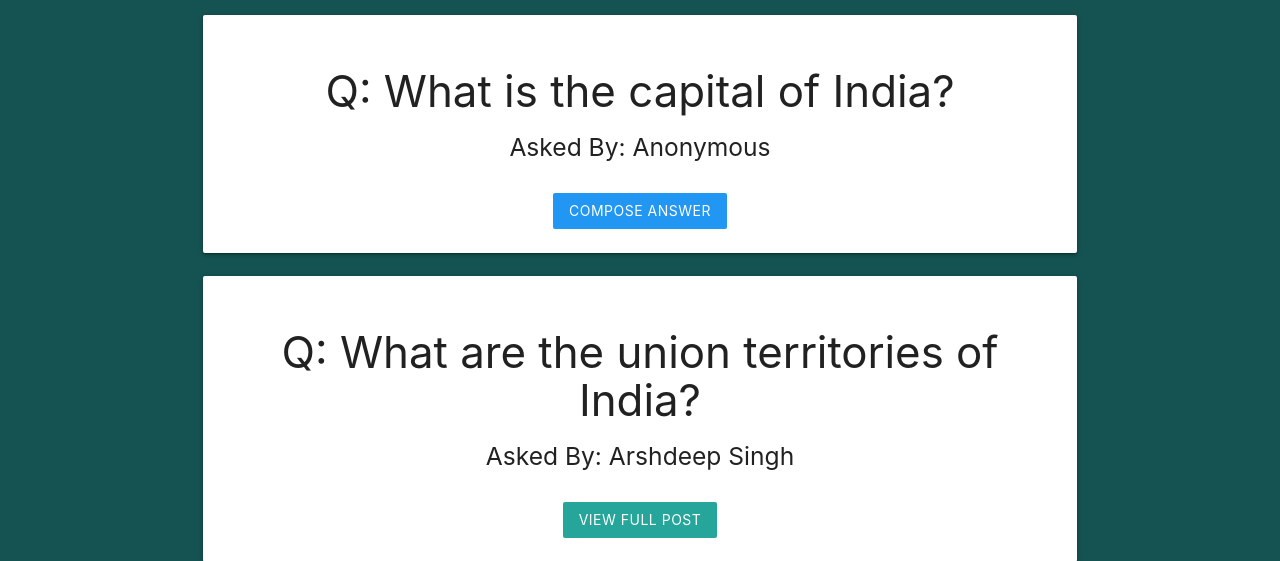
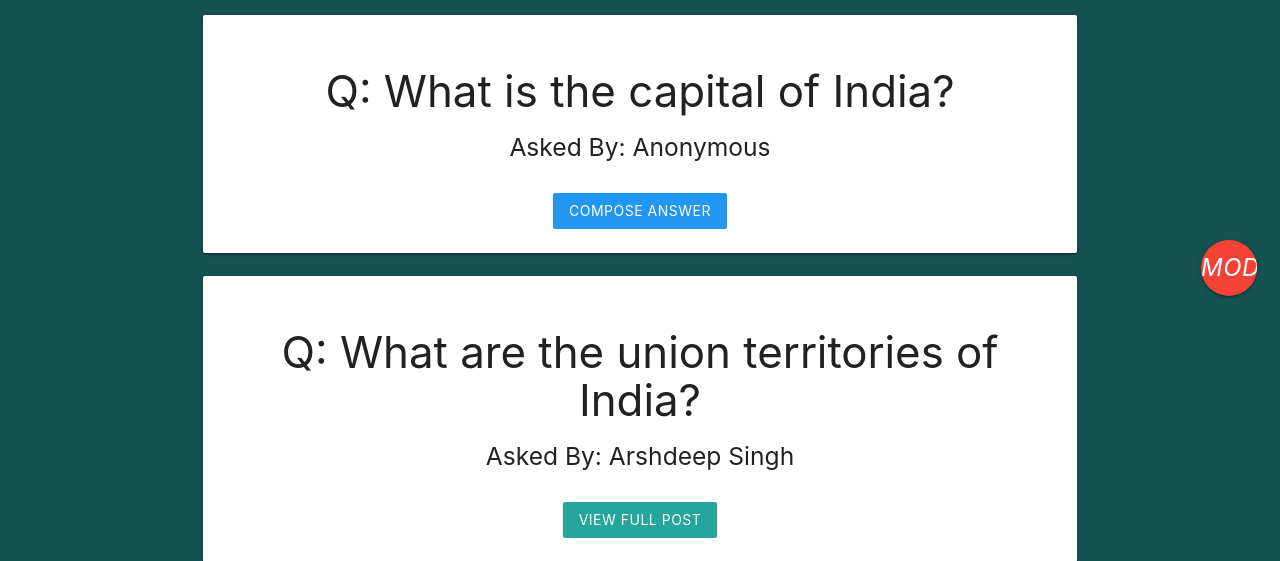
Before and after one commit to arshdeepdgreat/WebApp-Community-Forum, a PHP site: page /all-q.php in a window 1280 px wide. Shown: the part 481-1042 px from the top of the page. Run offline with PHP 8.4, Linux system fonts and the light colour scheme; a user stored in the database is signed in; data comes from the database, SQL or seed files in the repository.

Commit message:
FAB added

```diff
--- a/all-q.php
+++ b/all-q.php
@@ -153,3 +153,10 @@ filter option of answered unanswered all -->
         <?php } ?>
     </div>
     </section>
+
+    <div class="fixed-action-btn">
+        <!-- <h6>New</h6> -->
+        <a href="compose.php" class="btn-floating btn-large red" >
+            <i class="large material-icons">mode_edit</i>
+        </a>
+    </div>
```
